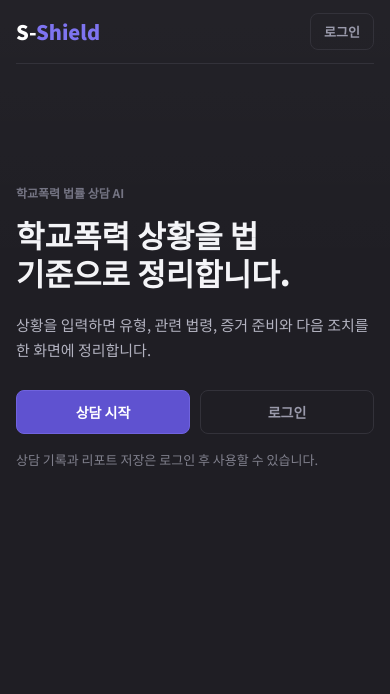
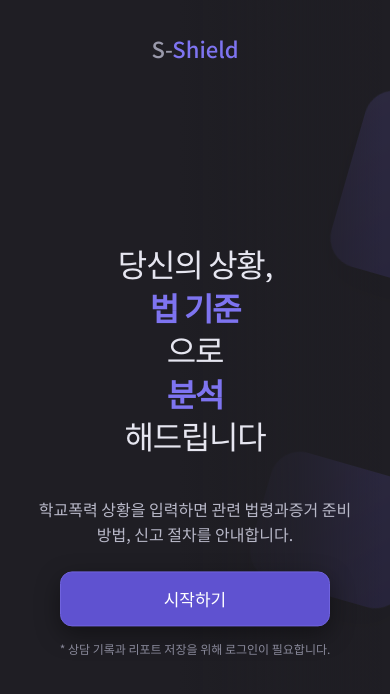
Before and after one commit to SafeShieldITshow/SafeShield, a React (Vite) app: page / in a window 390 px wide. Shown: the top 694 px of the page. Built offline with nearby package versions, Linux system fonts and the light colour scheme; no server answers.

Commit message:
Revert "Simplify frontend visual design"
This reverts commit 621dbc584a139135e35cf27aa4bce1ceddbb65bc.

```diff
--- a/src/App.css
+++ b/src/App.css
@@ -1,178 +1,155 @@
 .root-container {
   width: 100%;
-  min-height: 100vh;
+  height: 100vh;
   position: relative;
   overflow: hidden;
   font-family: var(--font);
   background:
-    linear-gradient(180deg, rgba(255, 255, 255, 0.018), transparent 280px),
+    linear-gradient(90deg, rgba(31, 30, 36, 0.98), rgba(31, 30, 36, 0.9)),
     var(--bg);
-  color: var(--text);
 }
 
-.home-header {
-  width: min(100% - 48px, 1120px);
-  height: 72px;
-  margin: 0 auto;
-  display: flex;
-  align-items: center;
-  justify-content: space-between;
-  border-bottom: 1px solid var(--border);
-}
-
-.logo-text {
-  border: 0;
-  background: transparent;
-  color: var(--text);
-  font: 800 20px var(--font);
-  padding: 0;
-  cursor: pointer;
-}
-
-.home-login {
-  border: 1px solid var(--border);
-  border-radius: var(--r-sm);
-  background: transparent;
-  color: var(--text-sub);
-  padding: 8px 13px;
-  font: 700 13px var(--font);
-  cursor: pointer;
-  transition: border-color var(--ease), color var(--ease), background var(--ease);
-}
-
-.home-login:hover {
-  color: var(--text);
-  border-color: rgba(255, 255, 255, 0.18);
-  background: rgba(255, 255, 255, 0.04);
-}
-
-.main-content {
-  width: min(100% - 48px, 860px);
-  min-height: calc(100vh - 72px);
-  margin: 0 auto;
+/* 말풍선 데코 */
+.chat-wrapper {
+  position: absolute;
+  top: -20%;
+  right: 0%;
+  width: 48%;
+  height: 140%;
+  transform: rotate(16deg);
   display: flex;
   flex-direction: column;
   justify-content: center;
-  padding: 56px 0 96px;
+  gap: 40px;
+  z-index: 1;
 }
 
-.home-kicker {
-  width: fit-content;
-  margin: 0 0 14px;
-  padding: 0;
-  border: 0;
-  background: transparent;
-  color: var(--text-muted);
-  font-size: 13px;
-  font-weight: 700;
+.bubble { border-radius: 30px; opacity: 0; animation: fadeIn 0.4s ease-out forwards; }
+.b-white-1  { width: 80%; height: 16%; background: #f2f2f6; align-self: flex-end;   margin-right: -20%; box-shadow: var(--shadow-md); animation-delay: 0.1s; }
+.b-purple-1 { width: 90%; height: 18%; background: var(--accent-gradient); align-self: flex-start; margin-left: -30%;  box-shadow: var(--shadow-lg); animation-delay: 0.2s; }
+.b-white-2  { width: 95%; height: 11%; background: #f2f2f6; align-self: flex-end;   margin-right: -35%; box-shadow: var(--shadow-md); animation-delay: 0.3s; }
+.b-purple-2 { width: 85%; height: 13%; background: var(--accent-gradient); align-self: flex-start; margin-left: -25%;  box-shadow: var(--shadow-lg); animation-delay: 0.4s; }
+
+.gradient-overlay {
+  position: absolute;
+  top: 0; left: 0;
+  width: 100%; height: 100%;
+  background: linear-gradient(90deg, var(--bg) 46%, rgba(31,30,36,0.94) 58%, rgba(31,30,36,0.7) 76%, transparent 98%);
+  z-index: 5;
+
+  pointer-events: none;
 }
 
-.title-h1 {
-  max-width: 760px;
-  margin: 0;
-  color: #f4f4f7;
-  font-size: 50px;
-  line-height: 1.18;
-  font-weight: 800;
-  letter-spacing: 0;
-  word-break: keep-all;
+
+.logo-text {
+  position: absolute;
+  top: 60px; left: 160px;
+  color: var(--text-sub);
+  font-size: 22px;
+  font-weight: 500;
+  z-index: 10;
+  cursor: pointer;
+  transition: color var(--ease);
+  animation: fadeDown 0.5s ease both;
+}
+.logo-text:hover { color: var(--text); }
+
+.main-content {
+  position: absolute;
+  left: 160px;
+  top: 50%;
+  transform: translateY(-50%);
+  z-index: 10;
+  width: 1000px;
 }
 
-.sub-desc {
-  max-width: 610px;
-  margin: 24px 0 32px;
-  color: #b3b3c0;
-  font-size: 18px;
-  line-height: 1.7;
-  word-break: keep-all;
-  overflow-wrap: break-word;
+/* 타이핑 애니메이션 */
+.line-wrapper { display: flex; align-items: baseline; height: 1.3em; margin-bottom: 12px; width: 100%; }
+.line-flex    { gap: 12px; }
+
+.typing-txt { display: inline-block; overflow: hidden; white-space: nowrap; width: 0; vertical-align: middle; }
+.fade-txt   { opacity: 0; display: inline-block; white-space: nowrap; }
+
+.anim-1 { animation: typing     0.8s steps(15)    forwards; animation-delay: 0.3s; }
+.anim-2 { animation: smoothFade 1.0s ease-out      forwards; animation-delay: 1.1s; }
+.anim-3 { animation: typing     0.4s steps(5)      forwards; animation-delay: 1.6s; }
+.anim-4 { animation: smoothFade 1.0s ease-out      forwards; animation-delay: 2.0s; }
+.anim-5 { animation: typing     0.8s steps(10)     forwards; animation-delay: 2.6s; }
+.anim-6 { opacity: 0; animation: fadeIn 0.8s forwards; animation-delay: 3.4s; }
+.anim-7 { opacity: 0; animation: fadeIn 0.8s forwards; animation-delay: 3.9s; }
+
+.title-h1   { font-size: 72px; line-height: 1.2; margin-bottom: 24px; letter-spacing: -0.04em; }
+.text-white { color: #e6e6f0; font-weight: 400; }
+
+.text-purple {
+  color: var(--accent-light);
+  font-weight: 700;
+  cursor: pointer;
+  transition: all 0.3s;
+}
+.text-purple:hover {
+  text-shadow: 0 0 10px rgba(126, 116, 240, 0.4);
+  transform: translateY(-3px);
+  color: #b0aaff;
 }
 
-.home-actions {
-  display: flex;
-  align-items: center;
-  gap: 10px;
-  flex-wrap: wrap;
-}
-
-.start-btn,
-.secondary-btn {
-  min-width: 132px;
-  min-height: 44px;
-  border-radius: var(--r-sm);
-  padding: 0 18px;
-  font: 800 14px var(--font);
-  cursor: pointer;
-  transition: background var(--ease), border-color var(--ease), color var(--ease), transform var(--ease);
-}
+.sub-desc  { color: #b8b8c8; font-size: 22px; line-height: 1.6; margin-bottom: 34px; font-weight: 400; word-break: keep-all; overflow-wrap: break-word; }
+.pc-br     { display: block; }
+.mobile-br { display: none; }
 
 .start-btn {
+  display: block;
+  width: 280px;
+  padding: 16px 0;
   background: var(--accent);
   color: var(--text);
   border: 1px solid var(--accent-hover);
+  border-radius: var(--r-lg);
+  font-size: 19px;
+  font-weight: 500;
+  font-family: var(--font);
+  cursor: pointer;
+  margin-bottom: 24px;
+  box-shadow: var(--shadow-md);
+  transition: all var(--ease);
+}
+.start-btn:hover { transform: translateY(-2px); background: var(--accent-hover); }
+
+.info-note { color: #888899; font-size: 15px; font-weight: 400; }
+
+/* 반응형 */
+@media (min-width: 601px) and (max-width: 1024px) {
+  .logo-text    { left: 60px; top: 40px; font-size: 20px; }
+  .main-content { left: 60px; width: 85%; }
+  .title-h1     { font-size: 52px; white-space: normal; }
+  .sub-desc     { font-size: 20px; margin-bottom: 30px; }
+  .start-btn    { width: 240px; }
+  .chat-wrapper { opacity: 0.26; right: -8%; }
 }
 
-.start-btn:hover {
-  transform: translateY(-1px);
-  background: var(--accent-hover);
-}
-
-.secondary-btn {
-  background: transparent;
-  color: var(--text-sub);
-  border: 1px solid var(--border);
-}
-
-.secondary-btn:hover {
-  color: var(--text);
-  border-color: rgba(255, 255, 255, 0.18);
-  background: rgba(255, 255, 255, 0.04);
-}
-
-.info-note {
-  margin: 16px 0 0;
-  color: #80808d;
-  font-size: 13px;
-  line-height: 1.5;
-}
-
-@media (max-width: 720px) {
+@media (max-width: 600px) {
   .root-container {
+    height: auto;
+    min-height: 100vh;
     overflow-y: auto;
   }
-
-  .home-header {
-    width: min(100% - 32px, 1120px);
-    height: 64px;
+  .logo-text {
+    left: 0; width: 100%; text-align: center; top: 32px;
   }
-
   .main-content {
-    width: min(100% - 32px, 860px);
-    min-height: auto;
-    justify-content: flex-start;
-    padding: 120px 0 72px;
+    left: 5%; width: 90%; text-align: center;
+    display: flex; flex-direction: column; align-items: center;
+    top: 50%; transform: translateY(-45%);
   }
-
-  .home-kicker { margin-bottom: 14px; font-size: 12px; }
-
-  .title-h1 {
-    font-size: 31px;
-    line-height: 1.24;
-  }
-
-  .sub-desc {
-    margin: 20px 0 28px;
-    font-size: 15px;
-    line-height: 1.65;
-  }
-
-  .home-actions {
-    width: 100%;
-  }
-
-  .start-btn,
-  .secondary-btn {
-    flex: 1;
-    min-width: 0;
-  }
+  .title-h1     { font-size: 32px; line-height: 1.16; white-space: normal; margin-bottom: 20px; }
+  .line-wrapper { display: block; height: auto; margin-bottom: 7px; }
+  .line-flex    { gap: 0; }
+  .typing-txt   { width: 100% !important; animation: fadeIn 1s forwards !important; }
+  .fade-txt     { opacity: 1 !important; margin-right: 0; }
+  .sub-desc     { font-size: 16px; line-height: 1.55; margin-bottom: 24px; padding: 0 10px; }
+  .mobile-br    { display: block; }
+  .pc-br        { display: none; }
+  .start-btn    { width: 100%; max-width: 300px; padding: 14px 0; margin: 0 auto 14px; font-size: 17px; border-radius: var(--r-md); }
+  .info-note    { max-width: 300px; font-size: 12px; line-height: 1.45; }
+  .chat-wrapper { opacity: 0.14; right: -46%; top: -28%; height: 120%; }
 }
--- a/src/App.jsx
+++ b/src/App.jsx
@@ -78,33 +78,43 @@ function MainHome() {
 
     return (
         <div className="root-container">
-            <header className="home-header">
-                <button className="logo-text" onClick={() => navigate('/chat?new=1')} aria-label="새 상담 시작">
-                    S-<span className="logo-accent">Shield</span>
-                </button>
-                <button className="home-login" onClick={() => navigate('/login')}>
-                    로그인
-                </button>
-            </header>
+            <div className="gradient-overlay"></div>
+            <div className="logo-text">S-<span className="logo-accent">Shield</span></div>
 
-            <main className="main-content">
-                <p className="home-kicker">학교폭력 법률 상담 AI</p>
-                <h1 className="title-h1">학교폭력 상황을 법 기준으로 정리합니다.</h1>
+            <div className="main-content">
+                <h1 className="title-h1">
+                    <div className="line-wrapper">
+                        <span className="typing-txt anim-1 text-white">당신의 상황,</span>
+                    </div>
+                    <div className="line-wrapper line-flex">
+                        <span className="fade-txt anim-2 text-purple">법 기준</span>
+                        <span className="typing-txt anim-3 text-white">으로</span>
+                    </div>
+                    <div className="line-wrapper line-flex">
+                        <span className="fade-txt anim-4 text-purple">분석</span>
+                        <span className="typing-txt anim-5 text-white">해드립니다</span>
+                    </div>
+                </h1>
 
-                <p className="sub-desc">
-                    상황을 입력하면 유형, 관련 법령, 증거 준비와 다음 조치를 한 화면에 정리합니다.
+                <p className="sub-desc anim-6">
+                    학교폭력 상황을 입력하면 관련 법령과<br className="pc-br" />
+                    증거 준비 방법, 신고 절차를 안내합니다.
                 </p>
 
-                <div className="home-actions">
+                <div className="anim-7">
                     <button className="start-btn" onClick={() => navigate('/chat?new=1')}>
-                        상담 시작
+                        시작하기
                     </button>
-                    <button className="secondary-btn" onClick={() => navigate('/login')}>
-                        로그인
-                    </button>
+                    <p className="info-note">* 상담 기록과 리포트 저장을 위해 로그인이 필요합니다.</p>
                 </div>
-                <p className="info-note">상담 기록과 리포트 저장은 로그인 후 사용할 수 있습니다.</p>
-            </main>
+            </div>
+
+            <div className="chat-wrapper" aria-hidden="true">
+                <div className="bubble b-white-1"></div>
+                <div className="bubble b-purple-1"></div>
+                <div className="bubble b-white-2"></div>
+                <div className="bubble b-purple-2"></div>
+            </div>
         </div>
     );
 }
--- a/src/SShieldMypage.css
+++ b/src/SShieldMypage.css
@@ -110,7 +110,9 @@
   border: 1px solid rgba(255, 255, 255, 0.1);
   border-radius: var(--r-md);
   padding: 22px 26px;
-  background: var(--surface);
+  background:
+    linear-gradient(135deg, rgba(126, 116, 240, 0.09), transparent 44%),
+    var(--surface);
 }
 
 .userName  { font-size: 19px; font-weight: 700; margin-bottom: 5px; }
@@ -144,7 +146,7 @@
   display: flex;
   justify-content: space-between;
   align-items: center;
-  background: var(--surface);
+  background: rgba(255, 255, 255, 0.052);
   transition: transform var(--ease), border-color var(--ease);
 }
 .reportCard:hover { border-color: var(--accent); transform: translateY(-2px); }
@@ -160,7 +162,7 @@
   color: #d8d3ff;
   font-size: 12px;
   padding: 5px 11px;
-  border-radius: var(--r-xs);
+  border-radius: var(--r-pill);
 }
 
 /* 액션 버튼 */
```
Also changed, not shown: src/SShieldResult.css (+16 -15 lines), src/index.css (+6 -6 lines).
